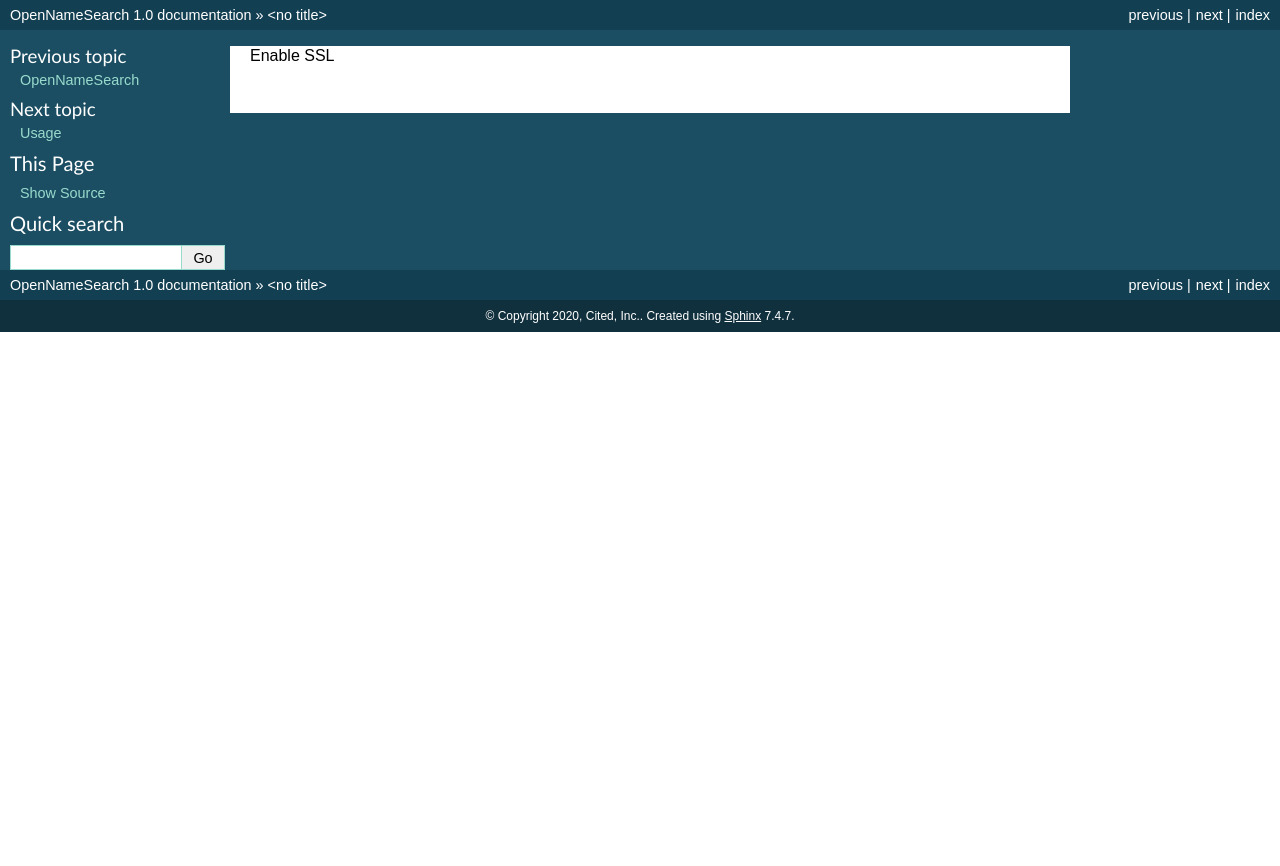
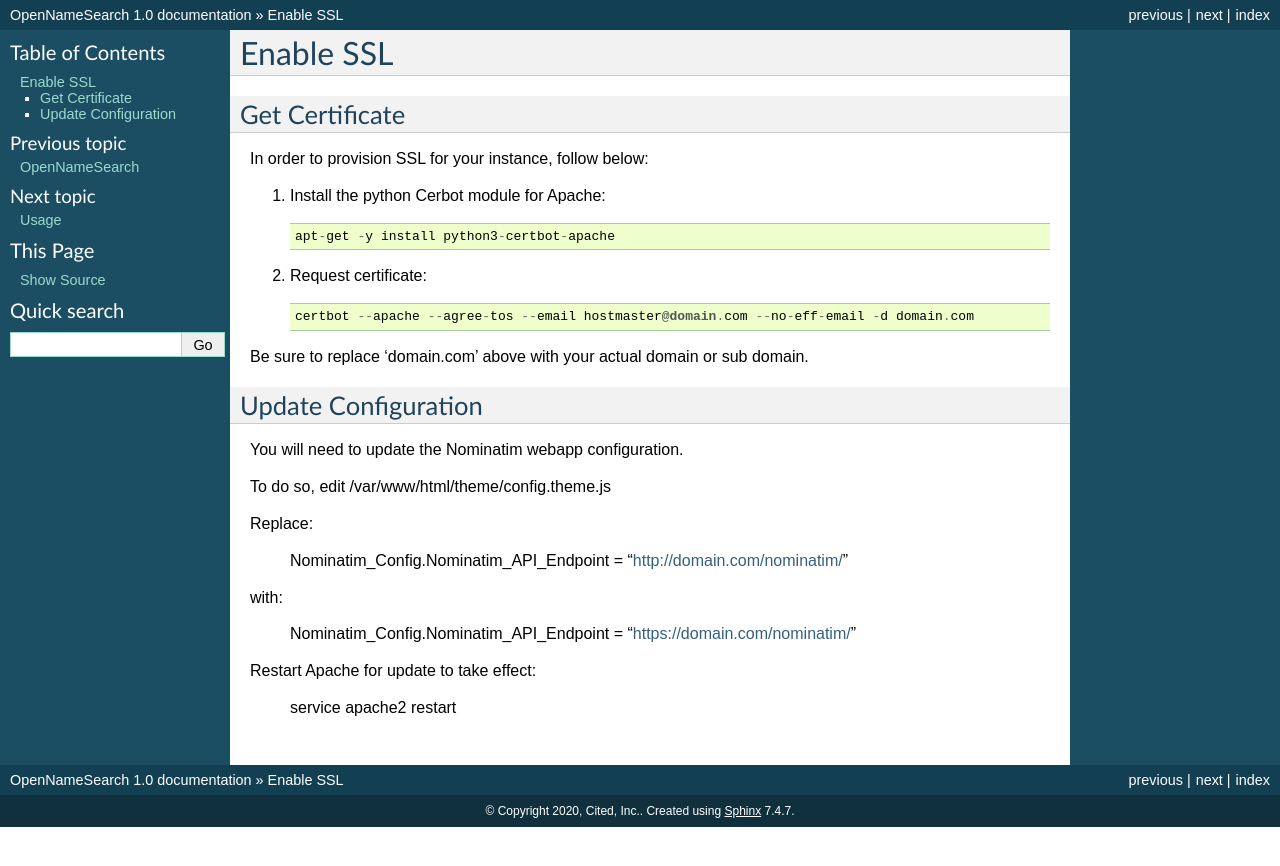
Before and after one commit to AcuGIS/Nominatim-Server, a Sphinx documentation site: the page built from docs/ssl.rst, in a window 1280 px wide. Shown: the top 866 px of the page. Built offline with Sphinx 7.4.7, drawn with Linux system fonts in a browser that asks for light colours.

Commit message:
Update ssl.rst

```diff
--- a/docs/ssl.rst
+++ b/docs/ssl.rst
@@ -1 +1,36 @@
 Enable SSL
+===========================
+
+Get Certificate
+---------------
+
+In order to provision SSL for your instance, follow below:
+
+1. Install the python Cerbot module for Apache::
+
+    apt-get -y install python3-certbot-apache
+
+2. Request certificate::
+
+    certbot --apache --agree-tos --email hostmaster@domain.com --no-eff-email -d domain.com
+
+Be sure to replace 'domain.com' above with your actual domain or sub domain.
+
+Update Configuration
+-------------------
+
+You will need to update the Nominatim webapp configuration.
+
+To do so, edit /var/www/html/theme/config.theme.js
+
+Replace:
+
+    Nominatim_Config.Nominatim_API_Endpoint = "http://domain.com/nominatim/"
+
+with:
+
+    Nominatim_Config.Nominatim_API_Endpoint = "https://domain.com/nominatim/"
+
+Restart Apache for update to take effect:
+
+    service apache2 restart
```
